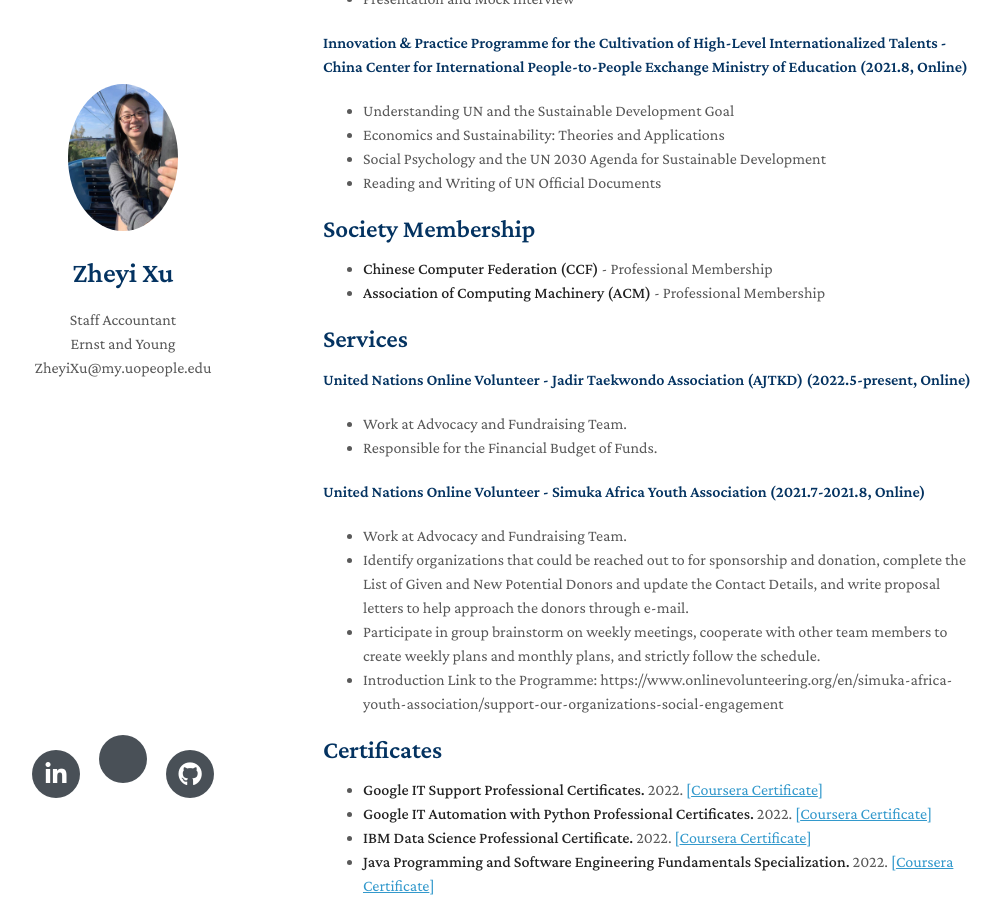
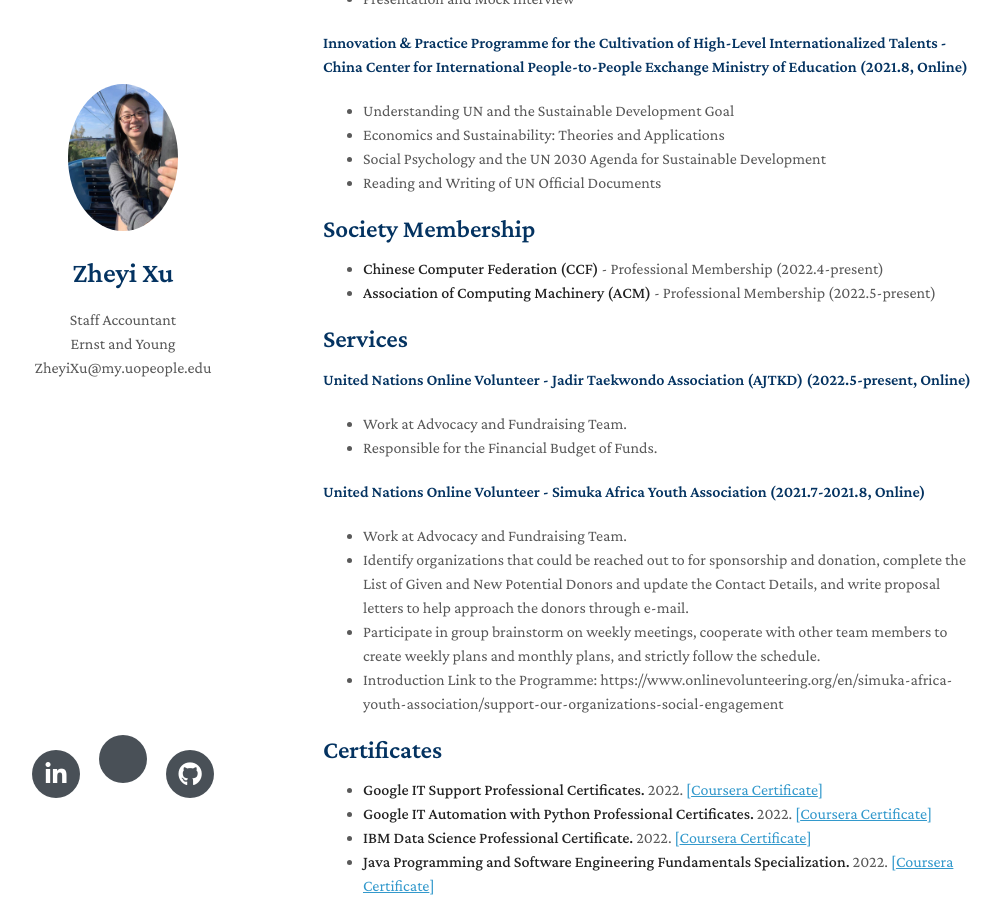
Before and after one commit to zheyixu99/zheyi-resume, a Jekyll site: the page built from index.md, in a window 1280 px wide and 900 px high, scrolled down 1620 px. Shown: the whole window, without its empty margins (147-1148 px from the left). Built offline with Jekyll 4.4.1, drawn with Linux system fonts in a browser that asks for light colours; nearby versions of some CDN libraries; a style sheet for code colours, icons or effects is not loaded; our own code applies the rules of GitHub Pages for plain Markdown files.

Commit message:
Update index.md

```diff
--- a/index.md
+++ b/index.md
@@ -98,8 +98,8 @@ layout: homepage
 </ul>
 
 ## Society Membership
-- **Chinese Computer Federation (CCF)** - Professional Membership
-- **Association of Computing Machinery (ACM)** - Professional Membership
+- **Chinese Computer Federation (CCF)** - Professional Membership (2022.4-present)
+- **Association of Computing Machinery (ACM)** - Professional Membership (2022.5-present)
 
 
 ## Services
```
